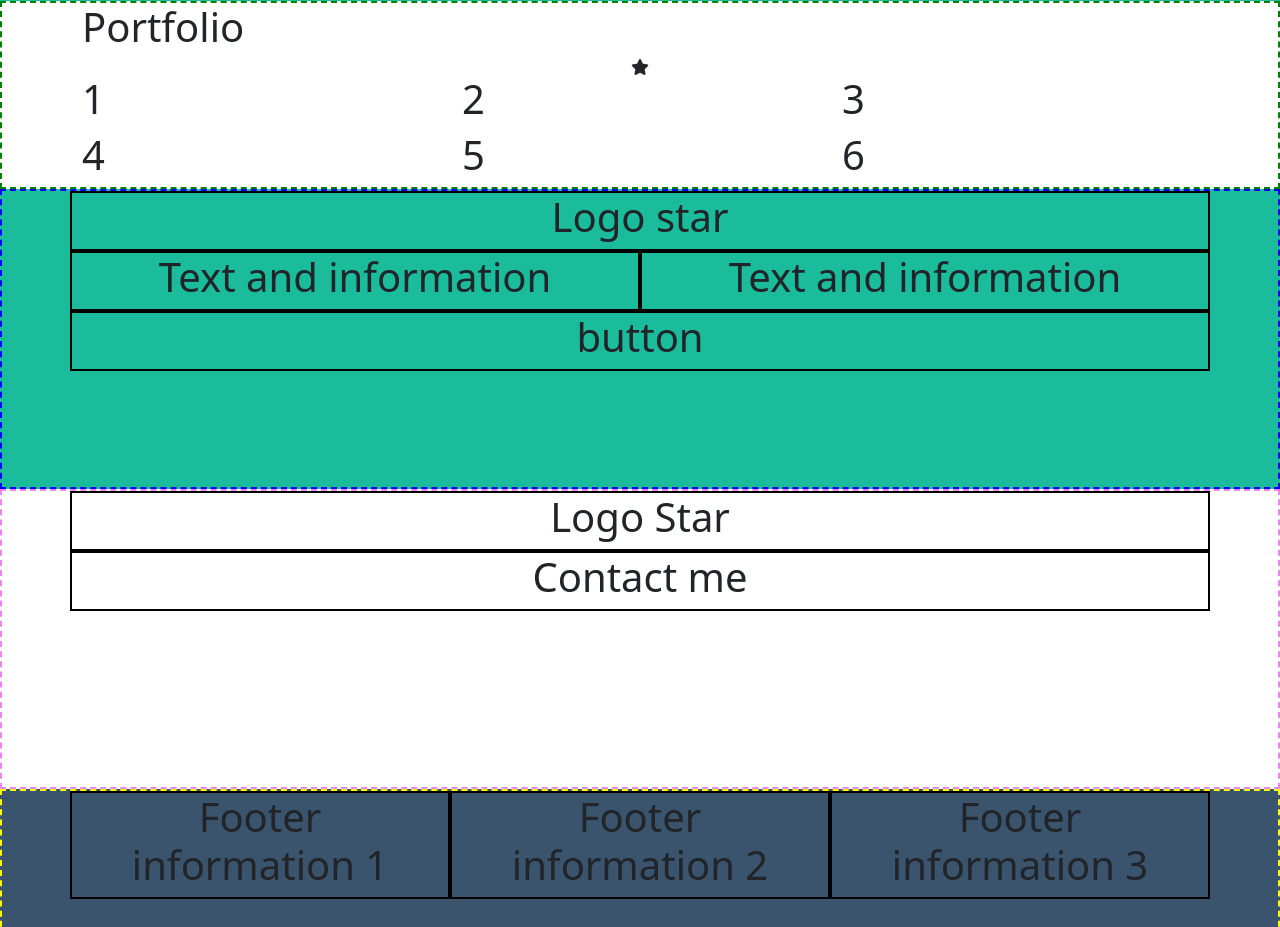
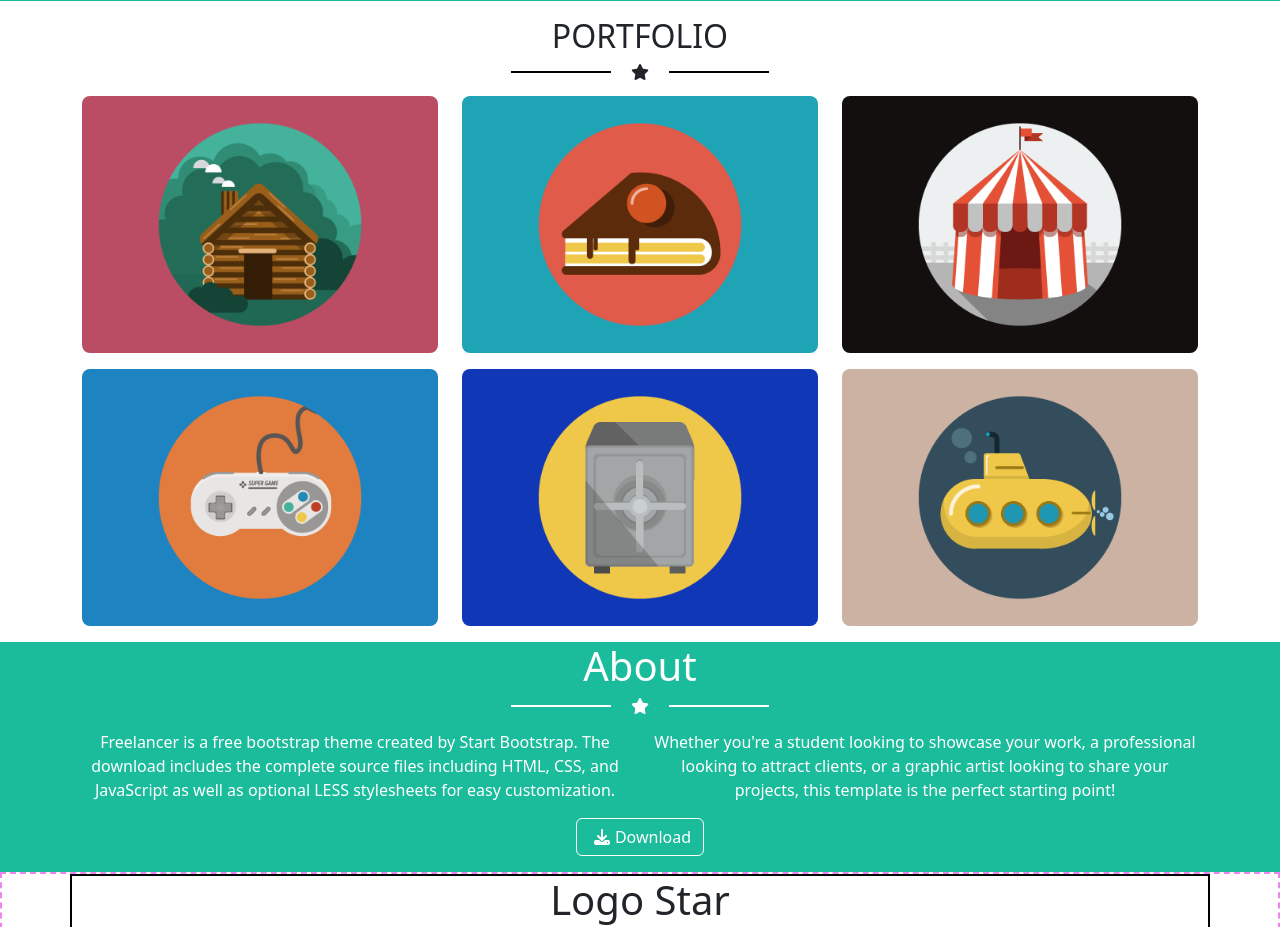
Before and after one commit to stefansimereaa/html-css-bootstrap-freelancer, a plain HTML site: page index.html in a window 1280 px wide. Shown: the part 329-1256 px from the top of the page. Drawn offline with nearby package versions, Linux system fonts and the light colour scheme.

Commit message:
section about

```diff
--- a/css/style.css
+++ b/css/style.css
@@ -36,25 +36,44 @@ header .nav-link{
     padding: 0px 20px;
 }
 
-/* Main */
+/* Main*/
 
 /* Section Portfolio */
 
-#portfolio{
-    border: 2px dashed green;
+#portfolio .line-star{
+    background-color: black;
+    width: 100px;
+    height: 2px;
 }
 
+#portfolio .col-12 i{
+    padding: 0px 20px;
+}
 
 /* Section About */
 
 #about{
-    border: 2px dashed blue;
-    height: 300px;
     background-color: var(--jumbotron-bg);
 }
 
-#about .col-12{
-    border: 2px solid black;
+#about .line-star{
+    background-color: white;
+    width: 100px;
+    height: 2px;
+}
+
+#about .btn{
+    background-color: var(--jumbotron-bg);
+    border: 1px solid white;
+    color: white;
+}
+
+#about .col-12 i{
+    padding: 0px 20px;
+}
+
+#about .btn i{
+    padding: 0px 5px;
 }
 
 /* Section Contact me */
--- a/index.html
+++ b/index.html
@@ -56,35 +56,32 @@
         <!-- Section Portfolio -->
         <section id="portfolio">
             <div class="container">
-                <div class="row row-cols-md-2 row-cols-lg-3">
+                <div class="row row-cols-md-2 row-cols-lg-3 text-center mt-3">
                     <div class="col-12 col-md-12 col-lg-12">
-                        <h1>Portfolio</h1>
+                        <h2>PORTFOLIO</h2>
                     </div>
-
-                    <div class="col-12 col-md-12 col-lg-12 d-flex justify-content-center align-items-center">
+                    <div class="col-12 col-md-12 col-lg-12 d-flex justify-content-center align-items-center mb-3">
                         <div class="line-star"></div>
                         <i class="fa-solid fa-star"></i>
                         <div class="line-star"></div>
                     </div>
-
-
-                    <div class="col-12">
-                        <h1>1</h1>
+                    <div class="col-12 mb-3">
+                        <img src="img/cabin.png" class="img-fluid rounded-3" alt="cabin">
                     </div>
-                    <div class="col-12">
-                        <h1>2</h1>
+                    <div class="col-12 mb-3">
+                        <img src="img/cake.png"  class="img-fluid rounded-3" alt="cake">
                     </div>
-                    <div class="col-12">
-                        <h1>3</h1>
+                    <div class="col-12 mb-3">
+                        <img src="img/circus.png"  class="img-fluid rounded-3" alt="circus">
                     </div>
-                    <div class="col-12">
-                        <h1>4</h1>
+                    <div class="col-12 mb-3">
+                        <img src="img/game.png"  class="img-fluid rounded-3" alt="game">
                     </div>
-                    <div class="col-12">
-                        <h1>5</h1>
+                    <div class="col-12 mb-3">
+                        <img src="img/safe.png"  class="img-fluid rounded-3" alt="safe">
                     </div>
-                    <div class="col-12">
-                        <h1>6</h1>
+                    <div class="col-12 mb-3">
+                        <img src="img/submarine.png"  class="img-fluid rounded-3" alt="submarine">
                     </div>
                 </div>
             </div>
@@ -92,18 +89,25 @@
         <!-- Section About -->
         <section id="about">
             <div class="container">
-                <div class="row text-center row-cols-md-2">
+                <div class="row text-center text-white row-cols-md-2 justify-content-center">
                     <div class="col-12 col-md-12">
-                        <h1>Logo star</h1>
+                        <h1>About</h1>
                     </div>
-                    <div class="col-12">
-                        <h1>Text and information</h1>
+                    <div class="col-12 col-md-12 col-lg-12 d-flex justify-content-center align-items-center mb-3">
+                        <div class="line-star"></div>
+                        <i class="fa-solid fa-star"></i>
+                        <div class="line-star"></div>
                     </div>
-                    <div class="col-12">
-                        <h1>Text and information</h1>
+                    <div class="col-10">
+                        <p>
+                         Freelancer is a free bootstrap theme created by Start Bootstrap. The download includes the complete source files including HTML, CSS, and JavaScript as well as optional LESS stylesheets for easy customization.</p>
                     </div>
-                    <div class="col-12 col-md-12">
-                        <h1>button</h1>
+                    <div class="col-10">
+                        <p>Whether you're a student looking to showcase your work, a professional looking to attract clients, or a graphic artist looking to share your projects, this
+                            template is the perfect starting point!</p>
+                    </div>
+                    <div class="col-12 col-md-12 mb-3">
+                        <button class="btn" type="button"><i class="fa-solid fa-download"></i>Download</button>
                     </div>
                 </div>
             </div>
```
